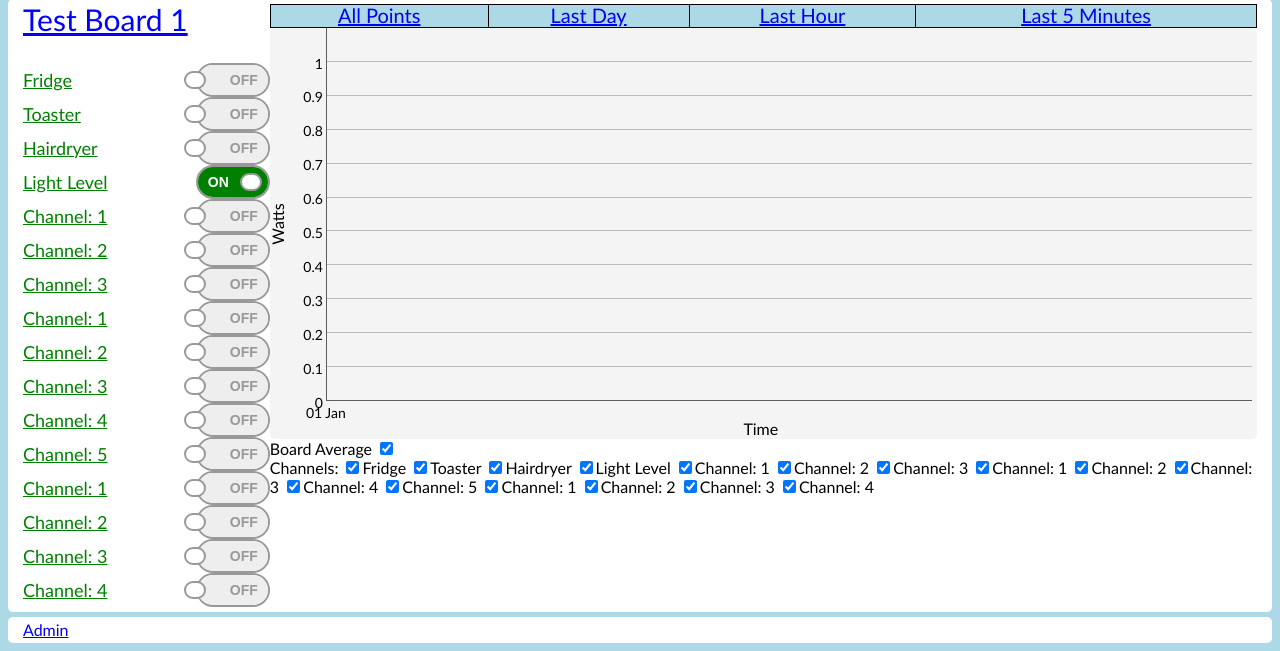
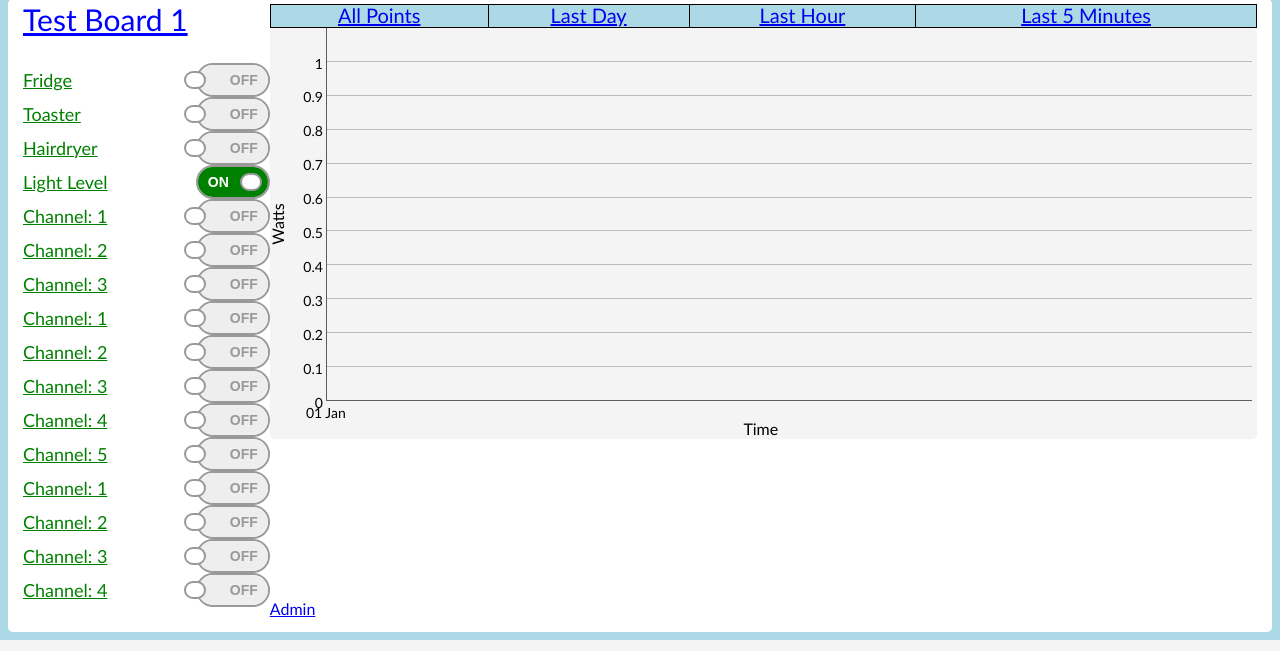
Before and after one commit to Hugoagogo/SmartBoardWeb, a Django app: template dashboard/templates/board_page.html in a window 1280 px wide. Shown: the part 168-819 px from the top of the page. Run offline with Django 3.2, Linux system fonts and the light colour scheme; data comes from the database, SQL or seed files in the repository; the template is opened without the code that fills it: values that come from a table or form of the project are taken from there, most other values are stand-ins (such as "Sample title", 1, 10 or a date in 2020); data that the repository does not hold is empty.

Commit message:
Removed checkboxes

```diff
--- a/dashboard/templates/board_page.html
+++ b/dashboard/templates/board_page.html
@@ -38,16 +38,9 @@
                 {% endfor %}
             </table>
         </div1>
+
         <div2 style="float:right; width:80%;">
-            <div id="chart_div" style="height:70%; margin:auto;"></div>
-            <b><form name="opt"> Board Average
-                <input id="normal" type="checkbox" onclick="update_visible()" checked/><span></span>
-            </form></b>
-            <form name="opt"> Channels:
-                {% for channel in channels %}
-                    <input type="checkbox" name="hello" onclick="get_new_data()" checked/><span>{{channel.name}}</span>
-                {% endfor %}
-            </form>
+            <div id="chart_div" style="height:70%; margin:auto;">
         </div2>
     </div>
 
@@ -134,8 +127,6 @@
 
         var data = [];
 
-        var beta = [document.getElementById('normal').checked];
-
         g = new Dygraph(document.getElementById("chart_div"), data,
                             {
                               drawPoints: false,
```
